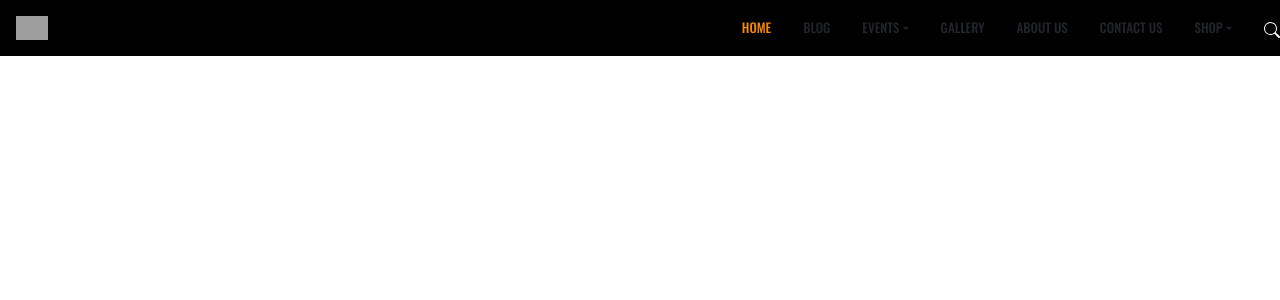
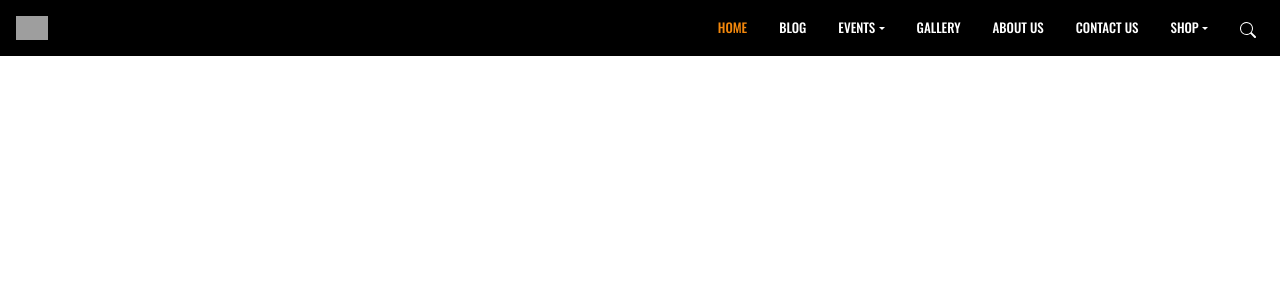
Before and after one commit to LiciaLicari/proj-html-vuejs, a Vue app: page / in a window 1280 px wide. Shown: the top 300 px of the page. Built offline with nearby package versions, Linux system fonts and the light colour scheme; grey boxes are pictures that could not be loaded.

Commit message:
fix header

```diff
--- a/src/assets/scss/app.scss
+++ b/src/assets/scss/app.scss
@@ -21,7 +21,6 @@ nav {
     justify-content: space-between;
     align-items: center;
     background-color: $rock-dark;
-    align-items: center;
     max-width: 100%;
     margin: auto;
 }
@@ -44,13 +43,16 @@ nav {
         margin-bottom: 0;
 
         li {
+            align-items: center;
+            text-align: center;
 
             a {
-
+                color: $rock-light;
                 text-decoration: none;
                 text-transform: uppercase;
                 text-decoration: none;
             }
+
 
 
         }
--- a/src/components/AppHeader.vue
+++ b/src/components/AppHeader.vue
@@ -46,7 +46,7 @@ export default {
                             <a class="dropdown-item" href="#">Action 2</a>
                         </div>
                     </li>
-                    <li class="nav-item"><svg xmlns="http://www.w3.org/2000/svg" color="white" width="16" height="16"
+                    <li class="nav-item me-4"><svg xmlns="http://www.w3.org/2000/svg" color="white" width="16" height="16"
                             fill="currentColor" class="bi bi-search" viewBox="0 0 16 16">
                             <path
                                 d="M11.742 10.344a6.5 6.5 0 1 0-1.397 1.398h-.001c.03.04.062.078.098.115l3.85 3.85a1 1 0 0 0 1.415-1.414l-3.85-3.85a1.007 1.007 0 0 0-.115-.1zM12 6.5a5.5 5.5 0 1 1-11 0 5.5 5.5 0 0 1 11 0z" />
```
